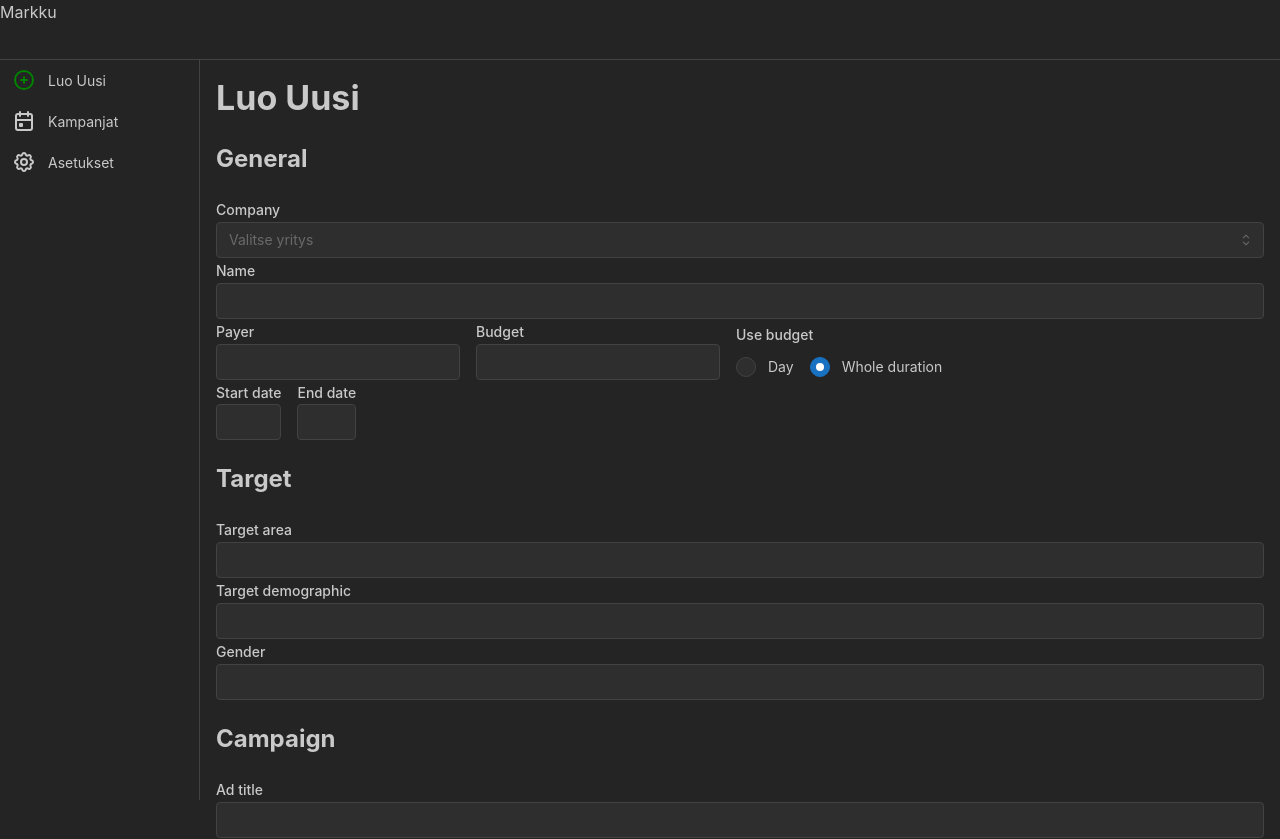
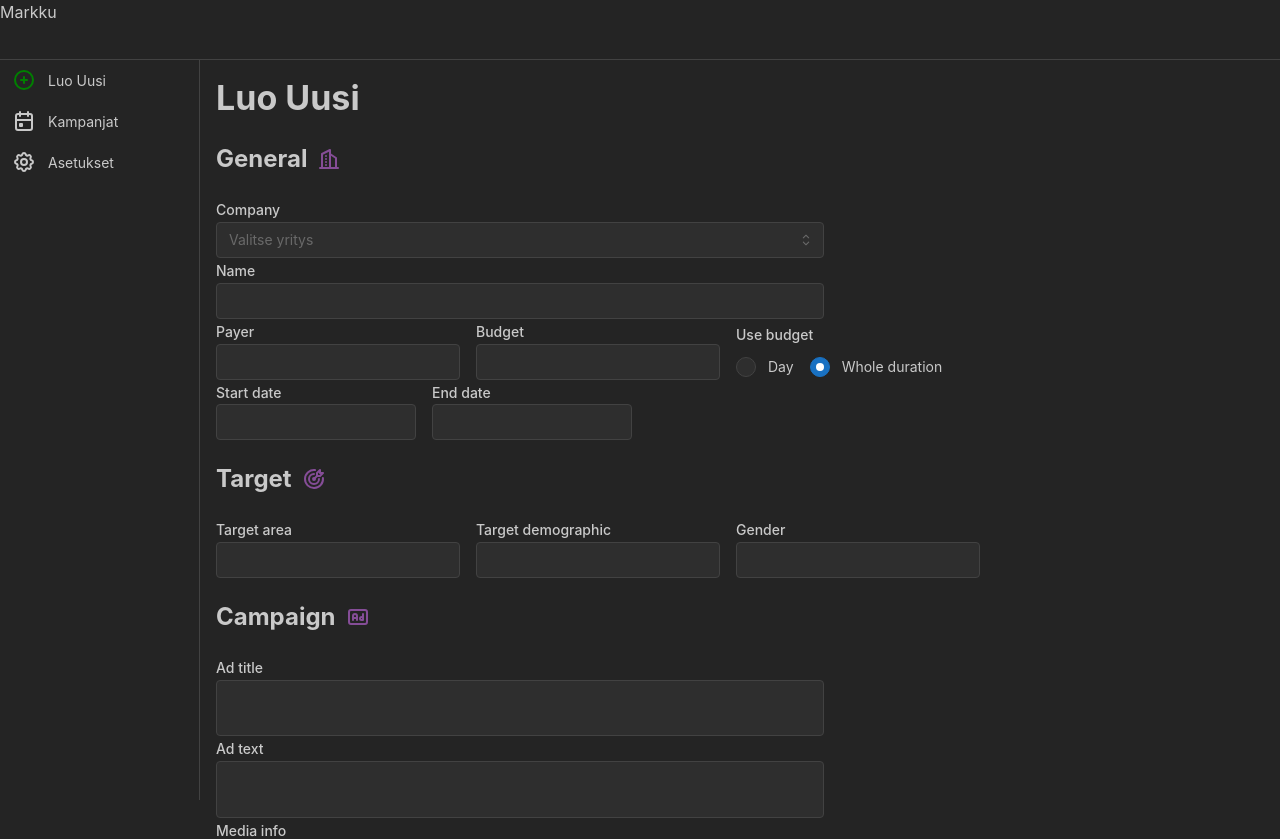
Before and after one commit to tammenterho/Markku, a React (Vite) app in the folder client/: page /new in a window 1280 px wide. Shown: the top 839 px of the page. Built offline with nearby package versions, Linux system fonts and the light colour scheme.

Commit message:
Create new

```diff
--- a/client/src/components/CreateCampaign.tsx
+++ b/client/src/components/CreateCampaign.tsx
@@ -1,8 +1,23 @@
-import { Button, Group, Radio, Select, TextInput, Title } from "@mantine/core";
+import {
+  Button,
+  Flex,
+  Group,
+  Radio,
+  Select,
+  Textarea,
+  TextInput,
+  Title,
+} from "@mantine/core";
 import { useForm } from "@mantine/form";
 import { DatePickerInput } from "@mantine/dates";
 import axios from "axios";
 import { useNavigate } from "react-router-dom";
+import {
+  IconAd,
+  IconBuilding,
+  IconBuildingSkyscraper,
+  IconTargetArrow,
+} from "@tabler/icons-react";
 
 const companyData = ["Yritys A", "Yritys B", "Yritys C"];
 
@@ -57,19 +72,32 @@ const CreateCampaign = () => {
   return (
     <form onSubmit={form.onSubmit(handleSubmit)}>
       <Title>Luo Uusi</Title>
-      <h2>General</h2>
+      <h2>
+        <Flex align="center" gap="xs">
+          General
+          <IconBuildingSkyscraper color="#854d97" />
+        </Flex>
+      </h2>
       <Select
+        w={"38rem"}
         label="Company"
         placeholder="Valitse yritys"
         data={companyData}
         {...form.getInputProps("company")}
       />
-      <TextInput label="Name" {...form.getInputProps("name")} />
+      <TextInput w={"38rem"} label="Name" {...form.getInputProps("name")} />
       <Group>
-        <TextInput label="Payer" {...form.getInputProps("payer")} />
         <TextInput
+          miw="200px"
+          label="Payer"
+          labelProps={{ style: { whiteSpace: "nowrap" } }}
+          {...form.getInputProps("payer")}
+        />
+        <TextInput
+          miw="200px"
           label="Budget"
           type="number"
+          labelProps={{ style: { whiteSpace: "nowrap" } }}
           {...form.getInputProps("budget")}
         />
         <Radio.Group
@@ -85,27 +113,62 @@ const CreateCampaign = () => {
       </Group>
       <Group>
         <DatePickerInput
+          miw="200px"
           label="Start date"
+          labelProps={{ style: { whiteSpace: "nowrap" } }}
           {...form.getInputProps("startDate")}
         />
-        <DatePickerInput label="End date" {...form.getInputProps("endDate")} />
+        <DatePickerInput
+          miw="200px"
+          label="End date"
+          labelProps={{ style: { whiteSpace: "nowrap" } }}
+          {...form.getInputProps("endDate")}
+        />
       </Group>
-      <h2>Target</h2>
+      <h2>
+        <Flex align="center" gap="xs">
+          Target
+          <IconTargetArrow color="#854d97" />
+        </Flex>
+      </h2>
+      <Group>
+        <TextInput
+          label="Target area"
+          labelProps={{ style: { whiteSpace: "nowrap" } }}
+          {...form.getInputProps("targetArea")}
+        />
+        <TextInput
+          label="Target demographic"
+          labelProps={{ style: { whiteSpace: "nowrap" } }}
+          {...form.getInputProps("targetDemographic")}
+        />
+        <TextInput
+          label="Gender"
+          labelProps={{ style: { whiteSpace: "nowrap" } }}
+          {...form.getInputProps("gender")}
+        />
+      </Group>
+      <h2>
+        <Flex align="center" gap="xs">
+          Campaign
+          <IconAd color="#854d97" />
+        </Flex>
+      </h2>
 
-      <TextInput label="Target area" {...form.getInputProps("targetArea")} />
+      <Textarea
+        w={"38rem"}
+        label="Ad title"
+        {...form.getInputProps("adTitle")}
+      />
+      <Textarea w={"38rem"} label="Ad text" {...form.getInputProps("adText")} />
       <TextInput
-        label="Target demographic"
-        {...form.getInputProps("targetDemographic")}
+        w={"38rem"}
+        label="Media info"
+        {...form.getInputProps("mediaInfo")}
       />
-      <TextInput label="Gender" {...form.getInputProps("gender")} />
-      <h2>Campaign</h2>
-
-      <TextInput label="Ad title" {...form.getInputProps("adTitle")} />
-      <TextInput label="Ad text" {...form.getInputProps("adText")} />
-      <TextInput label="Media info" {...form.getInputProps("mediaInfo")} />
-      <TextInput label="Ad URL" {...form.getInputProps("adUrl")} />
-      <TextInput label="CTA" {...form.getInputProps("CTA")} />
-      <Group justify="flex-end" mt="md">
+      <TextInput w={"38rem"} label="Ad URL" {...form.getInputProps("adUrl")} />
+      <TextInput w={"38rem"} label="CTA" {...form.getInputProps("CTA")} />
+      <Group mt="md">
         <Button type="submit">Submit</Button>
       </Group>
     </form>
```
Also changed, not shown: 1 other file (tests, documents, lock files or other folders).
